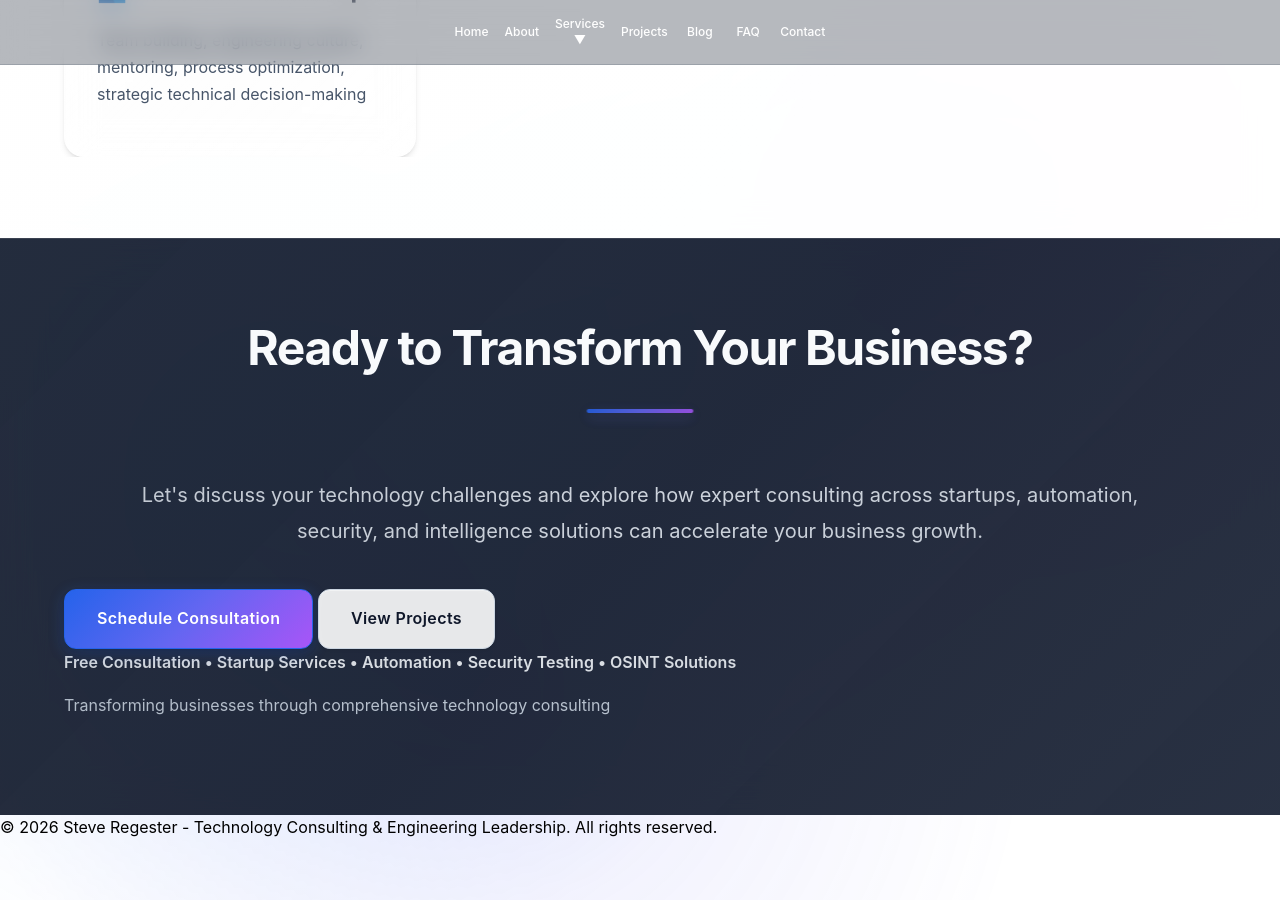
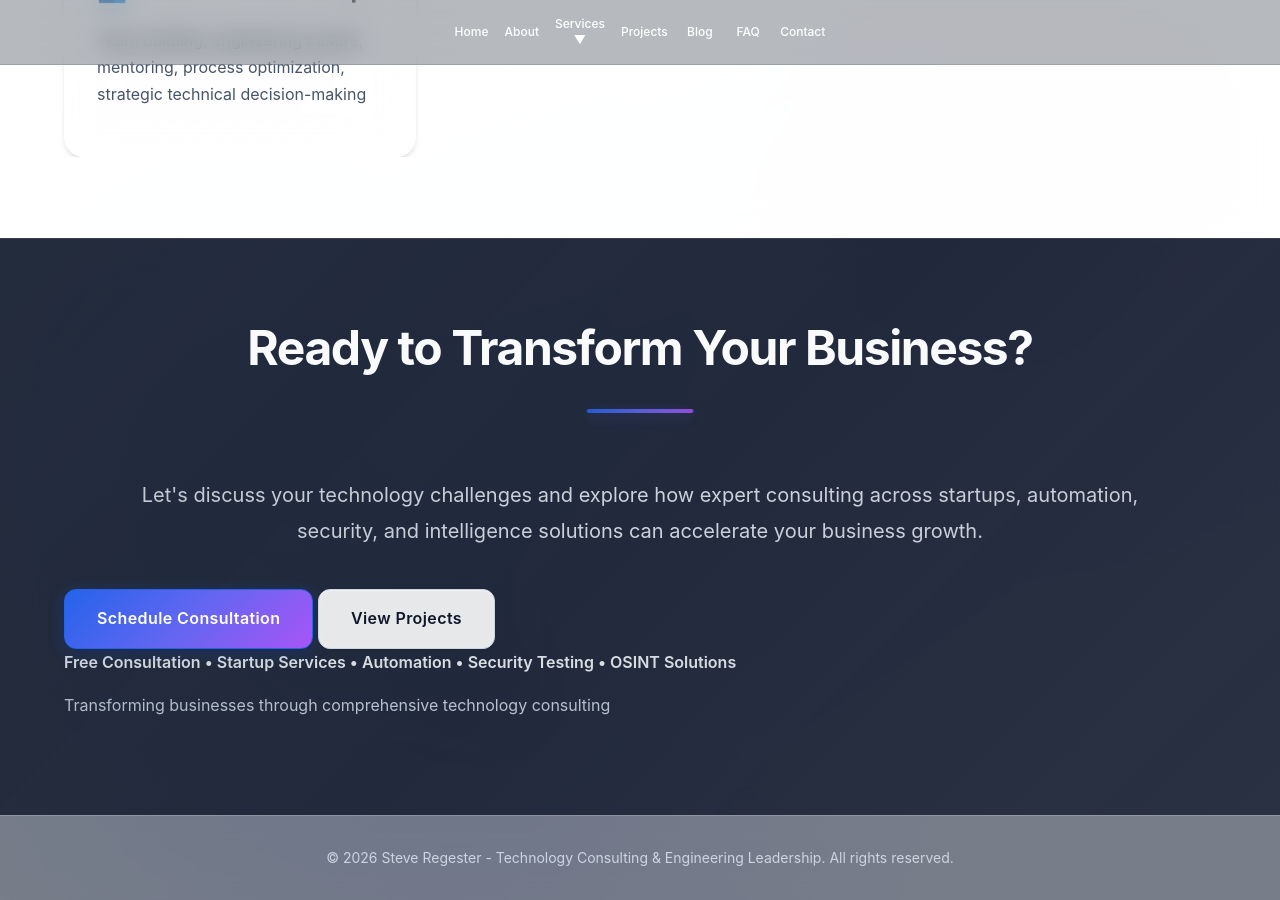
Before and after one commit to egeste/egeste.github.io, a Jekyll site: the page built from index.md, in a window 1280 px wide and 900 px high, scrolled down 3796 px. Built offline with Jekyll 4.4.1, drawn with Linux system fonts in a browser that asks for light colours; nearby versions of some CDN libraries.

Commit message:
feat: convert footer to Tailwind classes
Co-Authored-By: Claude Opus 4.5 <noreply@anthropic.com>

```diff
--- a/_includes/footer.html
+++ b/_includes/footer.html
@@ -1,5 +1,5 @@
-<footer class="site-footer" role="contentinfo">
-  <div class="footer-content">
+<footer class="border-t border-white/20 backdrop-blur-md bg-slate-800/60 py-6 md:py-8 mt-auto w-full" role="contentinfo">
+  <div class="w-full px-4 text-center text-slate-300 text-sm md:max-w-6xl md:mx-auto md:px-6">
     <p>&copy; {{ 'now' | date: '%Y' }} {{ site.title }}. All rights reserved.</p>
   </div>
 </footer>
```
